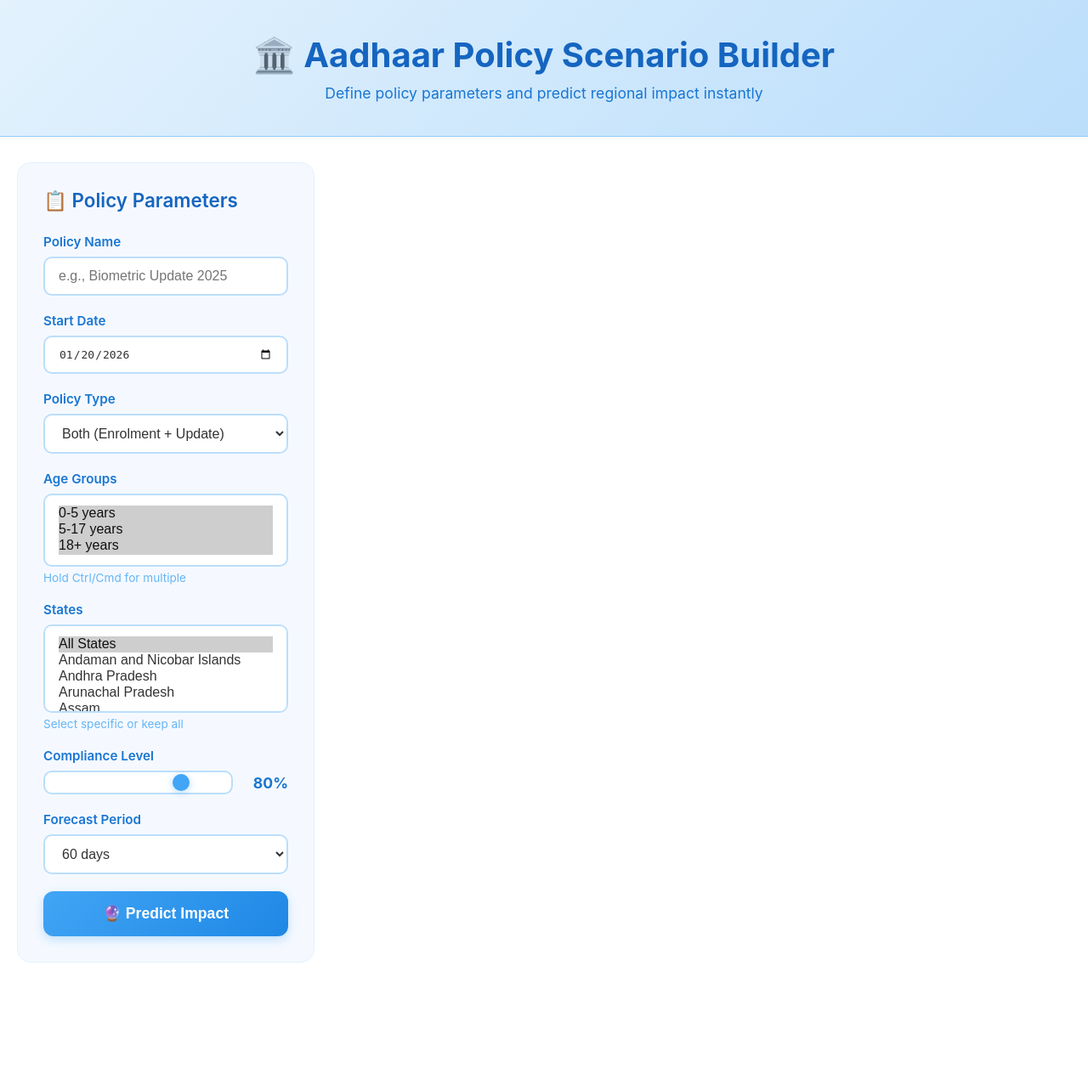
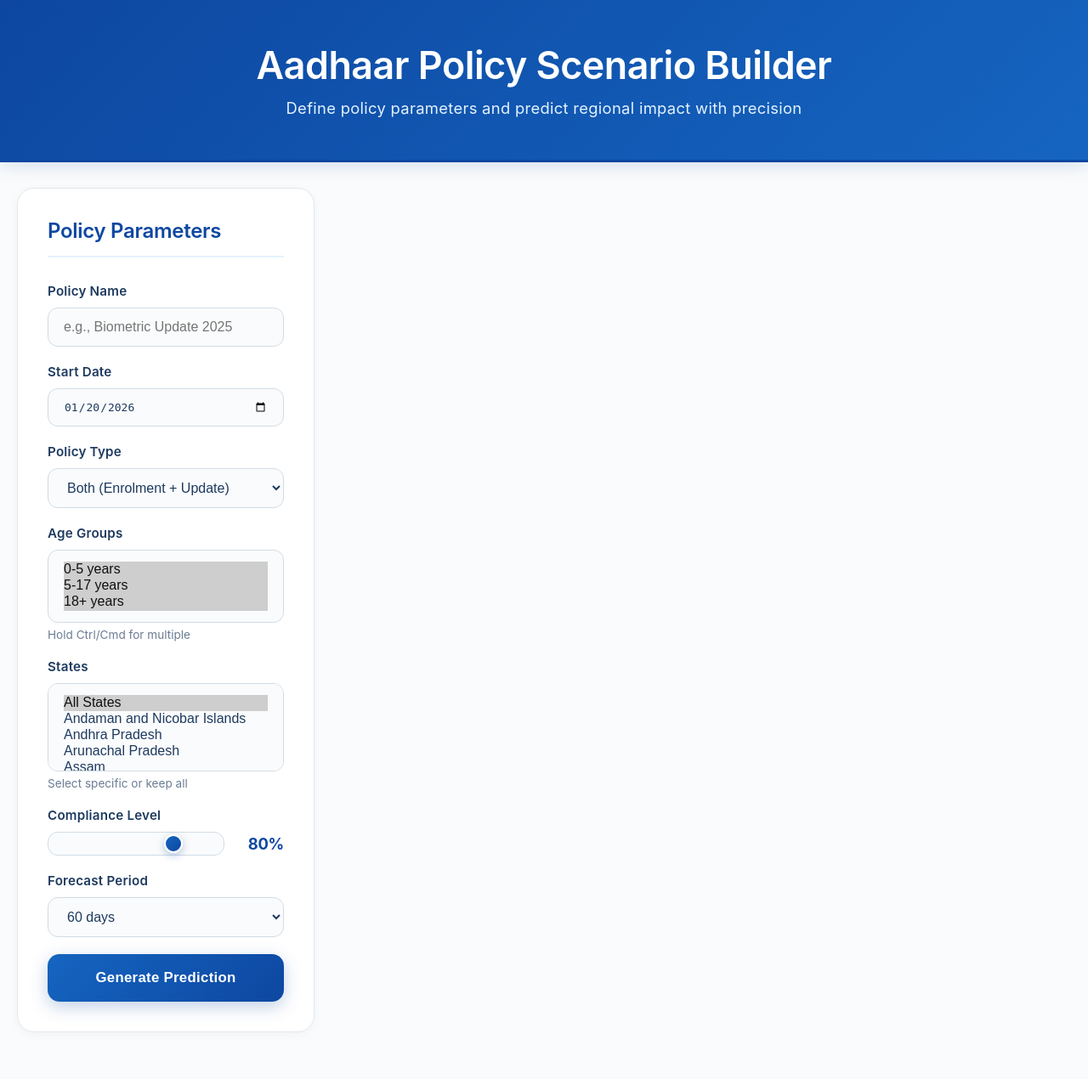
Before and after one commit to ayushkumar2601/scheme-prediction, a Flask app: page / in a window 1280 px wide. Shown: the whole page at 85% size. Before the commit the page ends 1133 px from the top, so only its background shows below. Run offline with Flask 3, Linux system fonts and the light colour scheme; parts of the project's set-up code (start-up, migrations or seed data) failed here and were passed over.

Commit message:
I am done guys

```diff
--- a/templates/index.html
+++ b/templates/index.html
@@ -13,30 +13,33 @@
 
         body {
             font-family: 'Inter', -apple-system, BlinkMacSystemFont, 'Segoe UI', sans-serif;
-            background: #ffffff;
+            background: #fafbfc;
             min-height: 100vh;
             padding: 0;
         }
 
         /* Header */
         .header {
-            background: linear-gradient(135deg, #e3f2fd 0%, #bbdefb 100%);
-            padding: 40px 20px;
+            background: linear-gradient(135deg, #0d47a1 0%, #1565c0 100%);
+            padding: 50px 20px;
             text-align: center;
-            border-bottom: 1px solid #90caf9;
+            border-bottom: 3px solid #0d47a1;
+            box-shadow: 0 4px 20px rgba(13, 71, 161, 0.15);
         }
 
         .header h1 {
-            font-size: 2.5em;
-            color: #1565c0;
-            margin-bottom: 10px;
-            font-weight: 700;
+            font-size: 2.8em;
+            color: #ffffff;
+            margin-bottom: 12px;
+            font-weight: 600;
+            letter-spacing: -0.5px;
         }
 
         .header p {
-            font-size: 1.1em;
-            color: #1976d2;
+            font-size: 1.15em;
+            color: #e3f2fd;
             font-weight: 400;
+            letter-spacing: 0.3px;
         }
 
         /* Container */
@@ -56,20 +59,24 @@
 
         /* Input Panel */
         .input-panel {
-            background: #f5f9ff;
-            border: 1px solid #e3f2fd;
-            border-radius: 16px;
-            padding: 30px;
+            background: #ffffff;
+            border: 1px solid #e1e8ed;
+            border-radius: 20px;
+            padding: 35px;
             height: fit-content;
             position: sticky;
             top: 20px;
+            box-shadow: 0 2px 12px rgba(0, 0, 0, 0.04);
         }
 
         .input-panel h2 {
-            color: #1565c0;
-            font-size: 1.4em;
-            margin-bottom: 25px;
+            color: #0d47a1;
+            font-size: 1.5em;
+            margin-bottom: 30px;
             font-weight: 600;
+            letter-spacing: -0.3px;
+            padding-bottom: 15px;
+            border-bottom: 2px solid #e3f2fd;
         }
 
         /* Form Styles */
@@ -79,36 +86,40 @@
 
         .form-group label {
             display: block;
-            margin-bottom: 8px;
+            margin-bottom: 10px;
             font-weight: 600;
-            color: #1976d2;
+            color: #1e3a5f;
             font-size: 0.95em;
+            letter-spacing: 0.2px;
         }
 
         .form-group input,
         .form-group select {
             width: 100%;
-            padding: 12px 16px;
-            border: 2px solid #bbdefb;
-            border-radius: 10px;
+            padding: 13px 18px;
+            border: 1.5px solid #d1dce5;
+            border-radius: 12px;
             font-size: 1em;
-            background: white;
+            background: #fafbfc;
             transition: all 0.3s;
-            color: #333;
+            color: #1e3a5f;
+            font-weight: 500;
         }
 
         .form-group input:focus,
         .form-group select:focus {
             outline: none;
-            border-color: #42a5f5;
-            box-shadow: 0 0 0 3px rgba(66, 165, 245, 0.1);
+            border-color: #1565c0;
+            background: #ffffff;
+            box-shadow: 0 0 0 4px rgba(21, 101, 192, 0.08);
         }
 
         .form-group small {
             display: block;
-            margin-top: 5px;
-            color: #64b5f6;
+            margin-top: 6px;
+            color: #6b7c93;
             font-size: 0.85em;
+            font-weight: 400;
         }
 
         /* Slider */
@@ -129,40 +140,44 @@
 
         .slider::-webkit-slider-thumb {
             -webkit-appearance: none;
-            width: 20px;
-            height: 20px;
+            width: 22px;
+            height: 22px;
             border-radius: 50%;
-            background: #42a5f5;
+            background: linear-gradient(135deg, #1565c0 0%, #0d47a1 100%);
             cursor: pointer;
-            box-shadow: 0 2px 8px rgba(66, 165, 245, 0.4);
+            box-shadow: 0 3px 10px rgba(13, 71, 161, 0.3);
+            border: 2px solid #ffffff;
         }
 
         .slider-value {
             font-weight: 700;
-            color: #1976d2;
-            min-width: 50px;
+            color: #0d47a1;
+            min-width: 55px;
             text-align: right;
-            font-size: 1.1em;
+            font-size: 1.15em;
+            letter-spacing: -0.3px;
         }
 
         /* Button */
         .btn {
-            background: linear-gradient(135deg, #42a5f5 0%, #1e88e5 100%);
+            background: linear-gradient(135deg, #1565c0 0%, #0d47a1 100%);
             color: white;
-            padding: 16px 32px;
+            padding: 18px 32px;
             border: none;
-            border-radius: 12px;
-            font-size: 1.1em;
+            border-radius: 14px;
+            font-size: 1.05em;
             font-weight: 600;
             cursor: pointer;
             transition: all 0.3s;
             width: 100%;
-            box-shadow: 0 4px 12px rgba(66, 165, 245, 0.3);
+            box-shadow: 0 6px 20px rgba(13, 71, 161, 0.25);
+            letter-spacing: 0.3px;
         }
 
         .btn:hover {
-            transform: translateY(-2px);
-            box-shadow: 0 6px 20px rgba(66, 165, 245, 0.4);
+            transform: translateY(-3px);
+            box-shadow: 0 10px 30px rgba(13, 71, 161, 0.35);
+            background: linear-gradient(135deg, #0d47a1 0%, #01579b 100%);
         }
 
         .btn:disabled {
@@ -438,32 +456,35 @@
         }
 
         .stat-label {
-            font-size: 0.85em;
-            color: #64b5f6;
-            margin-bottom: 8px;
+            font-size: 0.8em;
+            color: #6b7c93;
+            margin-bottom: 10px;
             font-weight: 600;
+            text-transform: uppercase;
+            letter-spacing: 0.8px;
         }
 
         .stat-value {
-            font-size: 1.5em;
+            font-size: 1.6em;
             font-weight: 700;
+            color: #0d47a1;
+            letter-spacing: -0.5px;
+        }
+
+        .stat-value.enrol {
             color: #1565c0;
         }
 
-        .stat-value.enrol {
-            color: #1e88e5;
-        }
-
         .stat-value.update {
-            color: #5e35b1;
+            color: #4527a0;
         }
     </style>
 </head>
 <body>
     <!-- Header -->
     <div class="header">
-        <h1>🏛️ Aadhaar Policy Scenario Builder</h1>
-        <p>Define policy parameters and predict regional impact instantly</p>
+        <h1>Aadhaar Policy Scenario Builder</h1>
+        <p>Define policy parameters and predict regional impact with precision</p>
     </div>
 
     <!-- Main Container -->
@@ -471,7 +492,7 @@
         <div class="main-grid">
             <!-- Input Panel -->
             <div class="input-panel">
-                <h2>📋 Policy Parameters</h2>
+                <h2>Policy Parameters</h2>
 
                 <form id="policyForm">
                     <div class="form-group">
@@ -531,7 +552,7 @@
                     </div>
 
                     <button type="submit" class="btn" id="predictBtn">
-                        🔮 Predict Impact
+                        Generate Prediction
                     </button>
                 </form>
 
```
Also changed, not shown: other parts of templates/index.html (+45 -42 lines).
